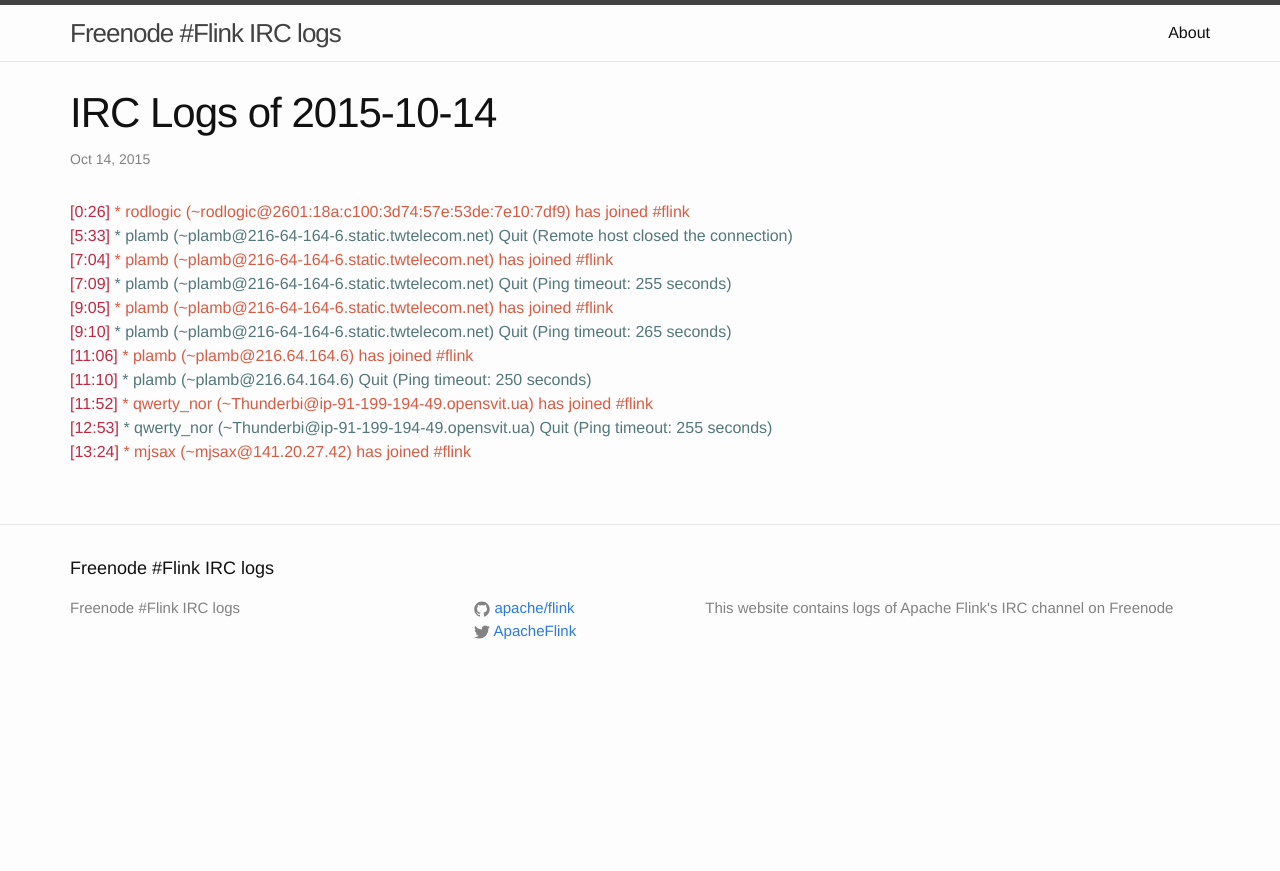
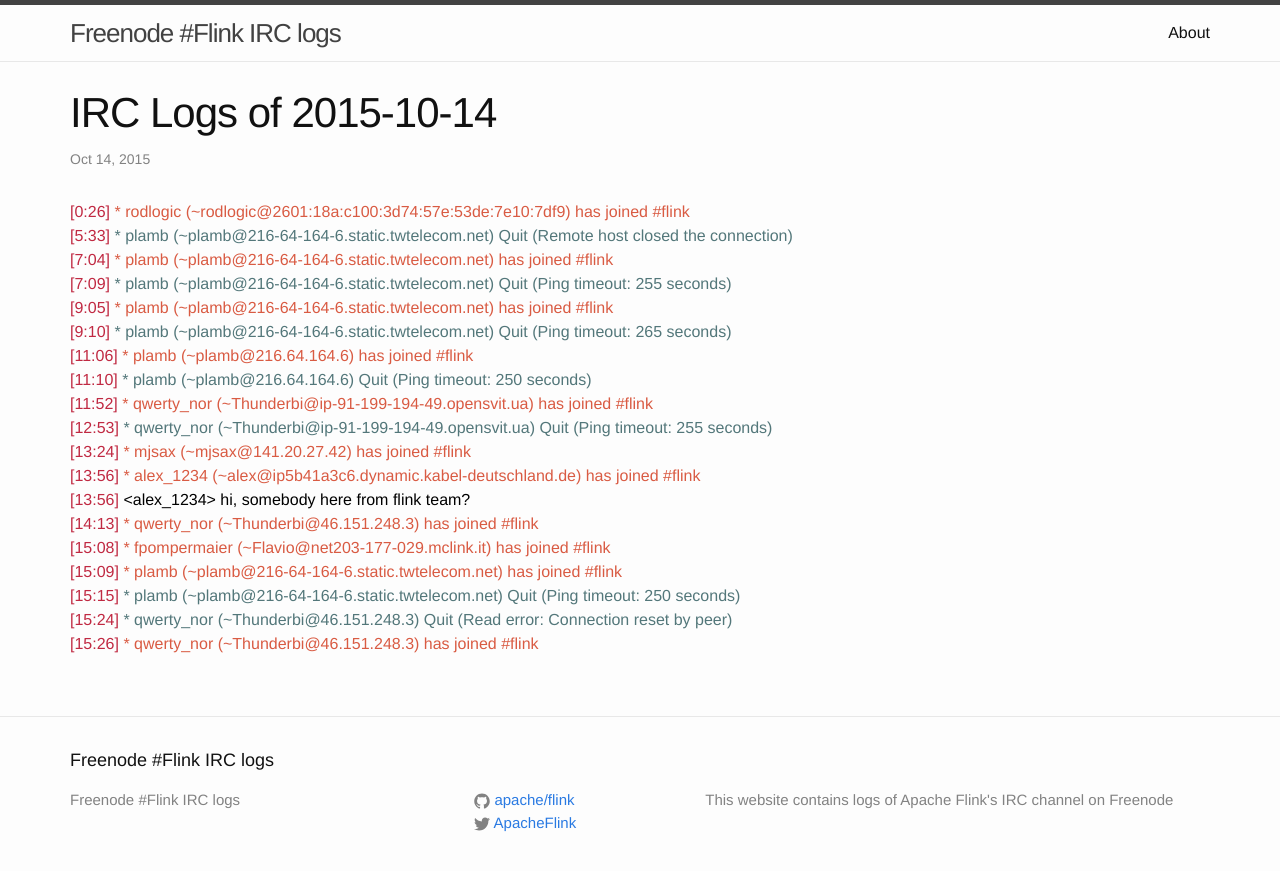
Before and after one commit to flink-irc-logs/flink-irc-logs.github.io, a Jekyll site: the page built from _posts/2015-10-14-logs.markdown, in a window 1280 px wide. Shown: the top 871 px of the page. Built offline with Jekyll 4.4.1, drawn with Linux system fonts in a browser that asks for light colours.

Commit message:
Update of the logs on Wed Oct 14 15:26:23 CEST 2015

```diff
--- a/_posts/2015-10-14-logs.markdown
+++ b/_posts/2015-10-14-logs.markdown
@@ -15,3 +15,11 @@
 <span class="irc-date">[11:52]</span> <span class="irc-green">* qwerty_nor (~Thunderbi@ip-91-199-194-49.opensvit.ua) has joined #flink</span><br />
 <span class="irc-date">[12:53]</span> <span class="irc-navy">* qwerty_nor (~Thunderbi@ip-91-199-194-49.opensvit.ua) Quit (Ping timeout: 255 seconds)</span><br />
 <span class="irc-date">[13:24]</span> <span class="irc-green">* mjsax (~mjsax@141.20.27.42) has joined #flink</span><br />
+<span class="irc-date">[13:56]</span> <span class="irc-green">* alex_1234 (~alex@ip5b41a3c6.dynamic.kabel-deutschland.de) has joined #flink</span><br />
+<span class="irc-date">[13:56]</span> <span class="irc-black">&lt;alex_1234&gt; hi, somebody here from flink team?</span><br />
+<span class="irc-date">[14:13]</span> <span class="irc-green">* qwerty_nor (~Thunderbi@46.151.248.3) has joined #flink</span><br />
+<span class="irc-date">[15:08]</span> <span class="irc-green">* fpompermaier (~Flavio@net203-177-029.mclink.it) has joined #flink</span><br />
+<span class="irc-date">[15:09]</span> <span class="irc-green">* plamb (~plamb@216-64-164-6.static.twtelecom.net) has joined #flink</span><br />
+<span class="irc-date">[15:15]</span> <span class="irc-navy">* plamb (~plamb@216-64-164-6.static.twtelecom.net) Quit (Ping timeout: 250 seconds)</span><br />
+<span class="irc-date">[15:24]</span> <span class="irc-navy">* qwerty_nor (~Thunderbi@46.151.248.3) Quit (Read error: Connection reset by peer)</span><br />
+<span class="irc-date">[15:26]</span> <span class="irc-green">* qwerty_nor (~Thunderbi@46.151.248.3) has joined #flink</span><br />
```
